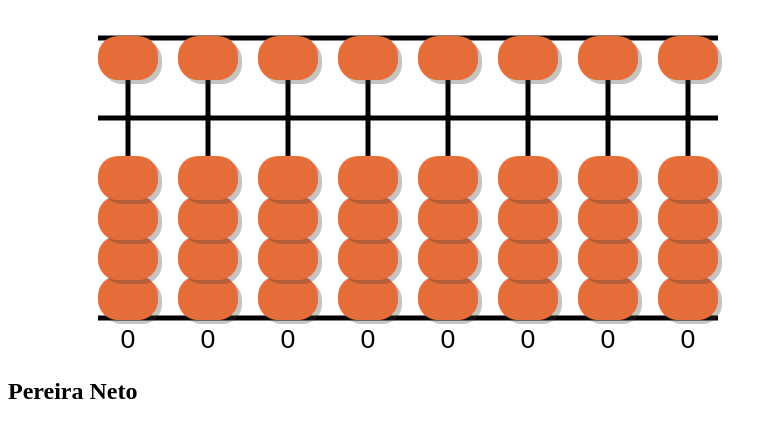
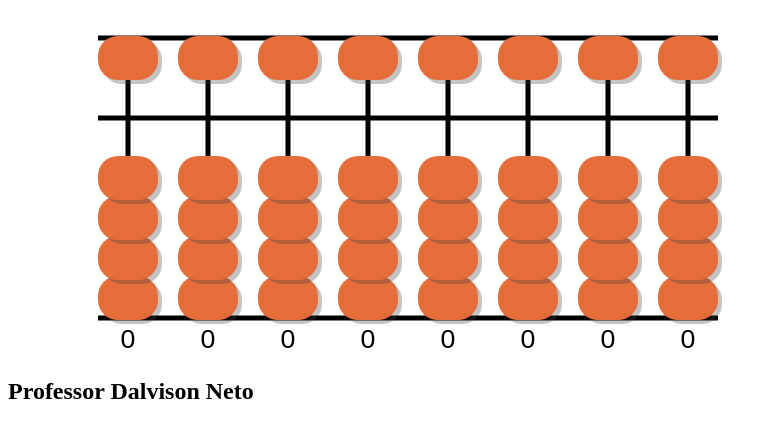
Before and after one commit to PereiraNetoProf/Soroban, a plain HTML site: page index.html in a window 1280 px wide. Shown: the part 48-486 px from the top of the page, without its empty margins (0-777 px from the left). Drawn offline with Linux system fonts and the light colour scheme.

Commit message:
Change the name

```diff
--- a/index.html
+++ b/index.html
@@ -12,6 +12,6 @@
       <body onload="run();">
         <h1>Soroban</h1>
         <div id="myAbacus" > <canvas id="myAbacus_Abacus" width="70" height="170"></canvas></div>
-        <h2>Pereira Neto</h2>
+        <h2>Professor Dalvison Neto</h2>
     </body>
 </html>
```
